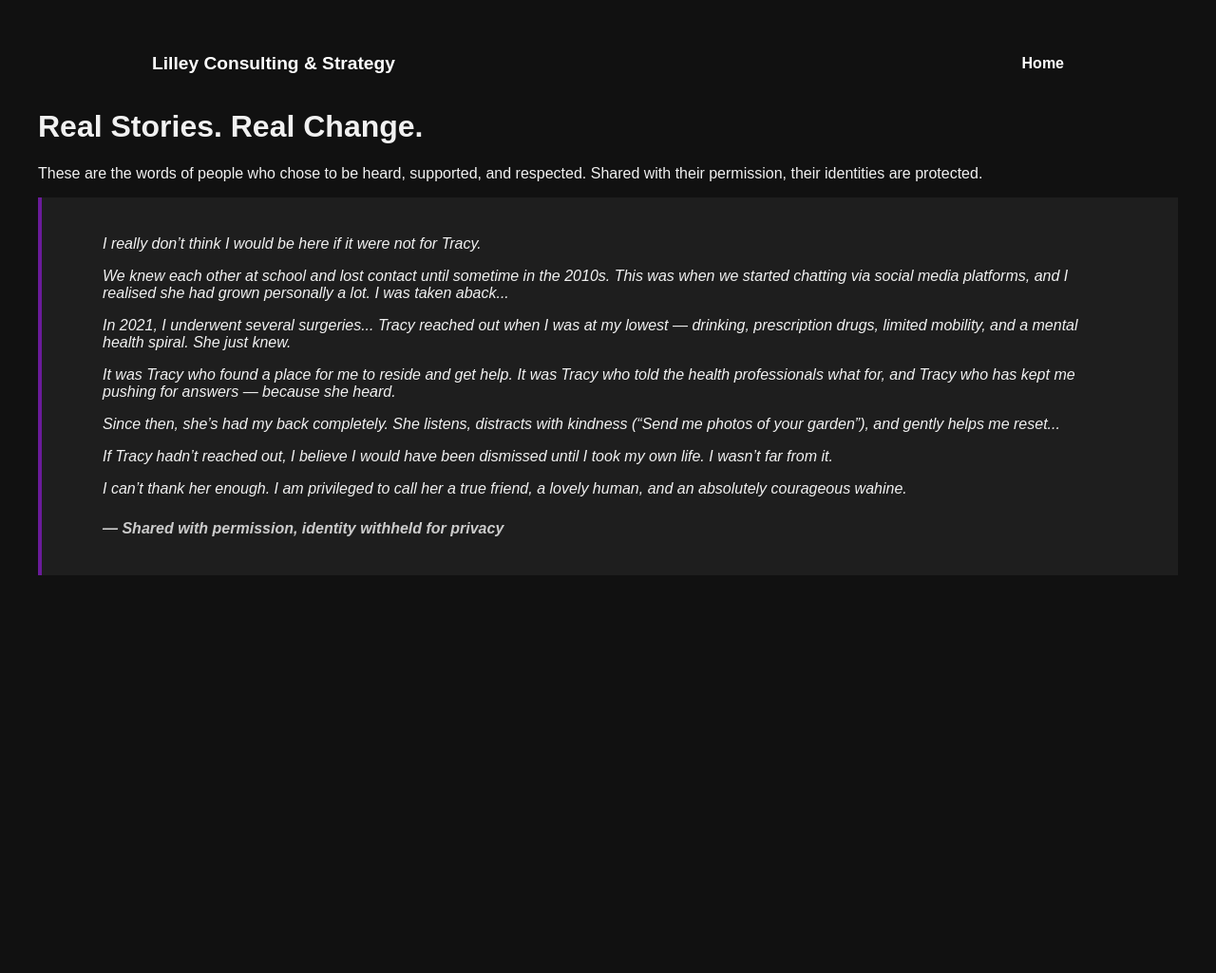
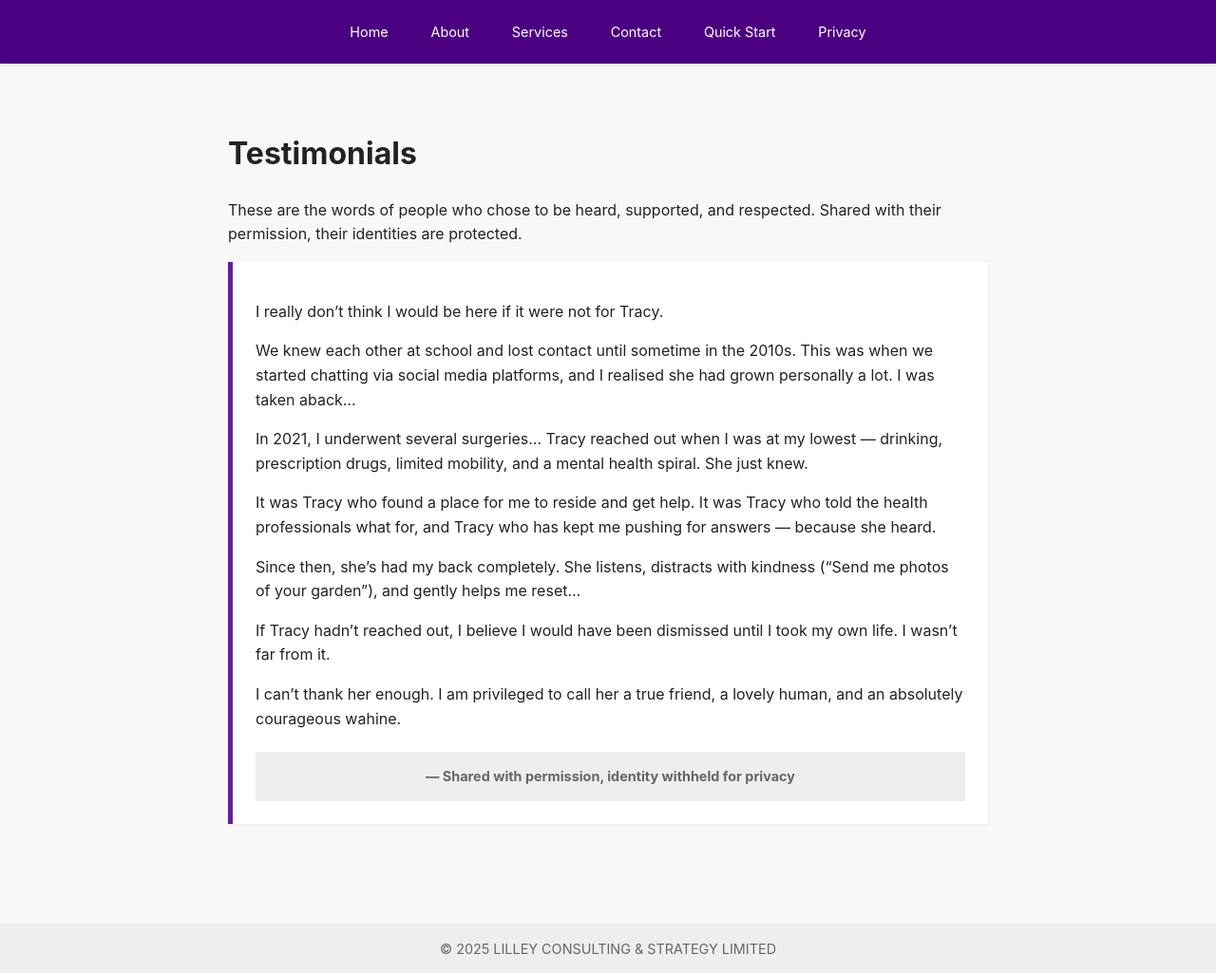
Before and after one commit to unbotheredtheory/lilleyconsultingstrategy, a plain HTML site: page testimonials.html in a window 1280 px wide. Shown: the whole page at 95% size. Before the commit the page ends 800 px from the top, so only its background shows below. Drawn offline with Linux system fonts and the light colour scheme.

Commit message:
Update testimonials.html

```diff
--- a/testimonials.html
+++ b/testimonials.html
@@ -1,43 +1,74 @@
+<!DOCTYPE html>
+<html lang="en">
 <head>
   <meta charset="UTF-8" />
   <meta name="viewport" content="width=device-width, initial-scale=1.0" />
   <title>Testimonials | Lilley Consulting & Strategy</title>
   <style>
     body {
-      background-color: #111;
-      color: #f1f1f1;
-      font-family: Arial, sans-serif;
-      padding: 2em;
+      font-family: -apple-system, BlinkMacSystemFont, "Segoe UI", Roboto, Helvetica, Arial, sans-serif;
+      margin: 0;
+      background: #f8f8f8;
+      color: #222;
+      line-height: 1.6;
+    }
+
+    header {
+      background-color: #4B0082;
+      color: white;
+      padding: 1em 0.5em;
+      position: sticky;
+      top: 0;
+      z-index: 1000;
+      box-shadow: 0 1px 5px rgba(0,0,0,0.1);
+    }
+
+    nav {
+      display: flex;
+      justify-content: center;
+      flex-wrap: wrap;
+      gap: 1em;
+    }
+
+    nav a {
+      color: white;
+      text-decoration: none;
+      font-size: 0.9em;
+      padding: 0.4em 1em;
+    }
+
+    nav a:hover {
+      text-decoration: underline;
+    }
+
+    main {
+      max-width: 800px;
+      margin: 2em auto;
+      padding: 1em;
     }
 
     .testimonial {
-      background-color: #1e1e1e;
-      border-left: 4px solid #6a1b9a;
+      border-left: 5px solid #6a1b9a;
+      background: #fff;
       padding: 1.5em;
       margin-bottom: 2em;
-      font-style: italic;
+      box-shadow: 0 1px 4px rgba(0,0,0,0.05);
     }
 
     .testimonial footer {
       margin-top: 1.5em;
       font-weight: bold;
-      color: #ccc;
+      font-style: normal;
+      color: #666;
     }
 
-    nav {
-      display: flex;
-      justify-content: space-between;
-      align-items: center;
-      max-width: 960px;
-      margin: 0 auto;
+    footer {
+      background-color: #eee;
+      text-align: center;
       padding: 1em;
-      background-color: #111;
-    }
-
-    nav a {
-      color: #fff;
-      text-decoration: none;
-      font-weight: bold;
+      font-size: 0.9em;
+      color: #666;
+      margin-top: 4em;
     }
   </style>
 </head>
@@ -45,33 +76,34 @@
 
   <header>
     <nav>
-      <h1 style="color: #fff; margin: 0; font-size: 1.2em;">Lilley Consulting & Strategy</h1>
       <a href="index.html">Home</a>
+      <a href="about.html">About</a>
+      <a href="services.html">Services</a>
+      <a href="contact.html">Contact</a>
+      <a href="quickstart.html">Quick Start</a>
+      <a href="privacy.html">Privacy</a>
     </nav>
   </header>
 
   <main>
-    <!-- Testimonial content continues here -->
-  </main>
+    <h1>Testimonials</h1>
+    <p>These are the words of people who chose to be heard, supported, and respected. Shared with their permission, their identities are protected.</p>
 
-</body>
-
-
-  <h1>Real Stories. Real Change.</h1>
-  <p>These are the words of people who chose to be heard, supported, and respected. Shared with their permission, their identities are protected.</p>
-
-  <section class="testimonial">
-    <blockquote>
+    <div class="testimonial">
       <p>I really don’t think I would be here if it were not for Tracy.</p>
-      <p>We knew each other at school and lost contact until sometime in the 2010s. This was when we started chatting via social media platforms, and I realised she had grown personally a lot. I was taken aback...</p>
-      <p>In 2021, I underwent several surgeries... Tracy reached out when I was at my lowest — drinking, prescription drugs, limited mobility, and a mental health spiral. She just knew.</p>
+      <p>We knew each other at school and lost contact until sometime in the 2010s. This was when we started chatting via social media platforms, and I realised she had grown personally a lot. I was taken aback…</p>
+      <p>In 2021, I underwent several surgeries… Tracy reached out when I was at my lowest — drinking, prescription drugs, limited mobility, and a mental health spiral. She just knew.</p>
       <p>It was Tracy who found a place for me to reside and get help. It was Tracy who told the health professionals what for, and Tracy who has kept me pushing for answers — because she heard.</p>
-      <p>Since then, she’s had my back completely. She listens, distracts with kindness (“Send me photos of your garden”), and gently helps me reset...</p>
+      <p>Since then, she’s had my back completely. She listens, distracts with kindness (“Send me photos of your garden”), and gently helps me reset…</p>
       <p>If Tracy hadn’t reached out, I believe I would have been dismissed until I took my own life. I wasn’t far from it.</p>
       <p>I can’t thank her enough. I am privileged to call her a true friend, a lovely human, and an absolutely courageous wahine.</p>
       <footer>— Shared with permission, identity withheld for privacy</footer>
-    </blockquote>
-  </section>
+    </div>
+  </main>
+
+  <footer>
+    &copy; 2025 LILLEY CONSULTING & STRATEGY LIMITED
+  </footer>
 
 </body>
 </html>
```
